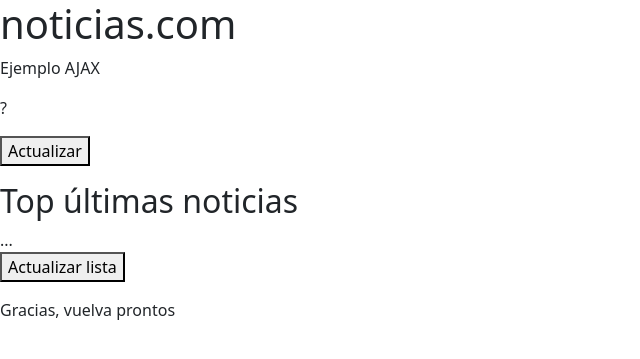
After one commit to ucseiw-team/ejemplo_django_2024, a Django app: template noticias/sitio/templates/ejemplo_ajax.html in a window 1280 px wide. The commit adds this page. Shown: the top 359 px of the page, without its empty margins (0-640 px from the left). Run offline with Django 3.2, Linux system fonts and the light colour scheme; the template is opened without the code that fills it, so the values that code supplies are empty.

Commit message:
Stuff done in the ajax and rest demos

```diff
--- a/noticias/noticias/settings.py
+++ b/noticias/noticias/settings.py
@@ -37,6 +37,7 @@ INSTALLED_APPS = [
     'django.contrib.sessions',
     'django.contrib.messages',
     'django.contrib.staticfiles',
+    'rest_framework',
     'sitio',
 ]
 
--- /dev/null
+++ b/noticias/sitio/static/sitio/js/ejemplo_ajax.js
@@ -0,0 +1,23 @@
+function actualizar_titulo() {
+    console.log("Haciendo request para actualizar...");
+
+    $.ajax({
+        type: "GET",
+        url: "/api/ultimo_titulo/",
+        success: actualizar_titulo_en_html,
+    });
+}
+
+function actualizar_titulo_en_html(data) {
+    console.log("Llegó la data!");
+
+    $('#ultima_noticia').html(data.titulo_ultima_noticia);
+}
+
+function on_page_load() {
+    $("#boton_actualizar_noticia").on("click", actualizar_titulo);
+
+    setInterval(actualizar_titulo, 5000);
+}
+
+$(on_page_load);
--- /dev/null
+++ b/noticias/sitio/templates/api_lista_noticias.html
@@ -0,0 +1,5 @@
+<div id="lista-noticias">
+    {% for noticia in lista_noticias %}
+        {% include "preview_noticia.html" with noticia=noticia %}
+    {% endfor %}
+</div>
--- a/noticias/sitio/templates/base.html
+++ b/noticias/sitio/templates/base.html
@@ -5,6 +5,8 @@
     <title>Noticias!</title>
     <link href="https://cdn.jsdelivr.net/npm/bootstrap@5.3.3/dist/css/bootstrap.min.css" rel="stylesheet" integrity="sha384-QWTKZyjpPEjISv5WaRU9OFeRpok6YctnYmDr5pNlyT2bRjXh0JMhjY6hW+ALEwIH" crossorigin="anonymous">
     <script src="https://cdn.jsdelivr.net/npm/bootstrap@5.3.3/dist/js/bootstrap.bundle.min.js" integrity="sha384-YvpcrYf0tY3lHB60NNkmXc5s9fDVZLESaAA55NDzOxhy9GkcIdslK1eN7N6jIeHz" crossorigin="anonymous"></script>
+    <script src="https://code.jquery.com/jquery-3.7.1.min.js" integrity="sha256-/JqT3SQfawRcv/BIHPThkBvs0OEvtFFmqPF/lYI/Cxo=" crossorigin="anonymous"></script>
+    <script src="https://unpkg.com/htmx.org@2.0.2" integrity="sha384-Y7hw+L/jvKeWIRRkqWYfPcvVxHzVzn5REgzbawhxAuQGwX1XWe70vji+VSeHOThJ" crossorigin="anonymous"></script>
     <link rel="stylesheet" href="{% static 'sitio/css/estilos.css' %}">
 </head>
 <body>
--- /dev/null
+++ b/noticias/sitio/templates/ejemplo_ajax.html
@@ -0,0 +1,25 @@
+{% extends "base.html" %}
+{% load static %}
+
+{% block subtitulo %}Ejemplo AJAX{% endblock %}
+
+{% block contenido %}
+    <p id="ultima_noticia">?</p>
+    <p>
+        <button id="boton_actualizar_noticia">Actualizar</button>
+    </p>
+
+    <h2>Top últimas noticias</h2>
+    <div id="lista_noticias">...</div>
+    <p >
+        <button id="boton_actualizar_lista"
+                hx-get="/api/lista_noticias/"
+                hx-target="#lista_noticias"
+                hx-swap="innerHTML"
+                >
+            Actualizar lista
+        </button>
+    </p>
+
+    <script src="{% static 'sitio/js/ejemplo_ajax.js' %}"></script>
+{% endblock %}
```
Also changed, not shown: noticias/noticias/urls.py (+10 -1 lines), noticias/sitio/serializers.py (added, +9 -0 lines), noticias/sitio/views.py (+30 -0 lines).
